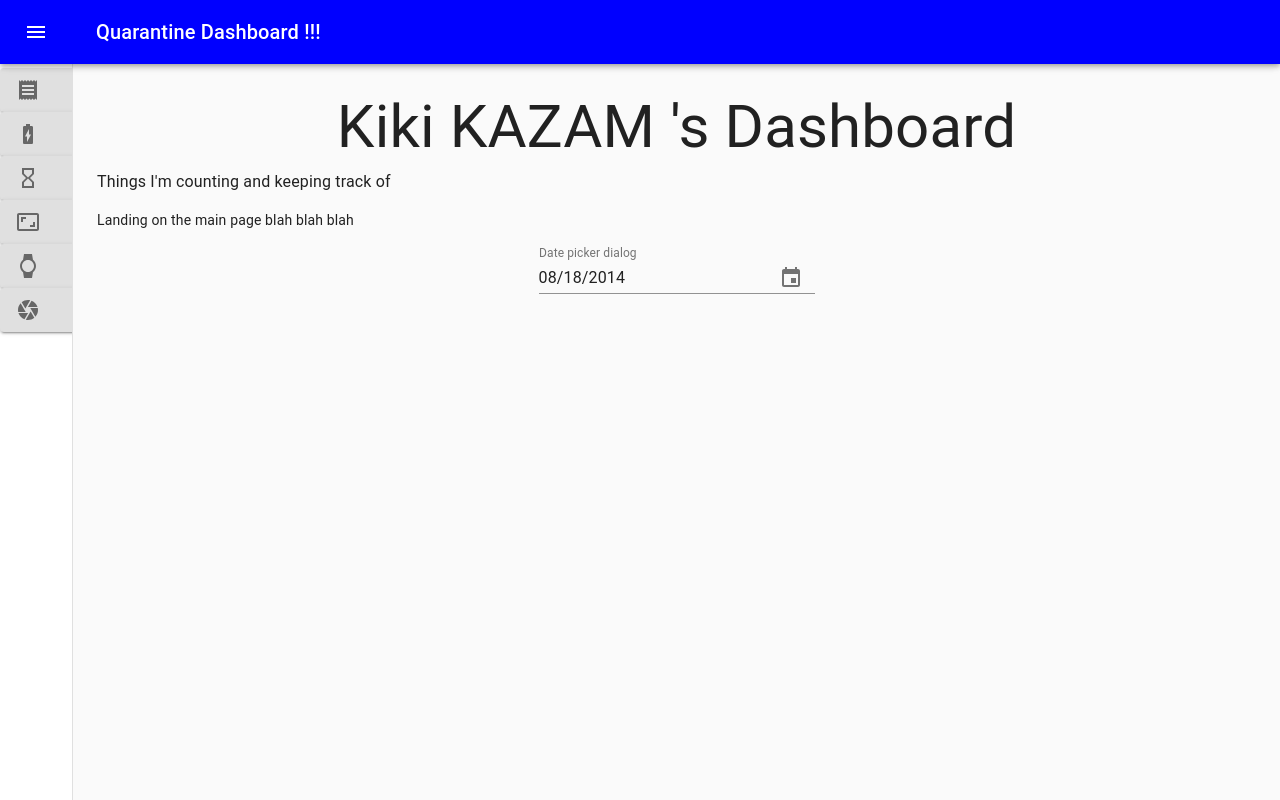
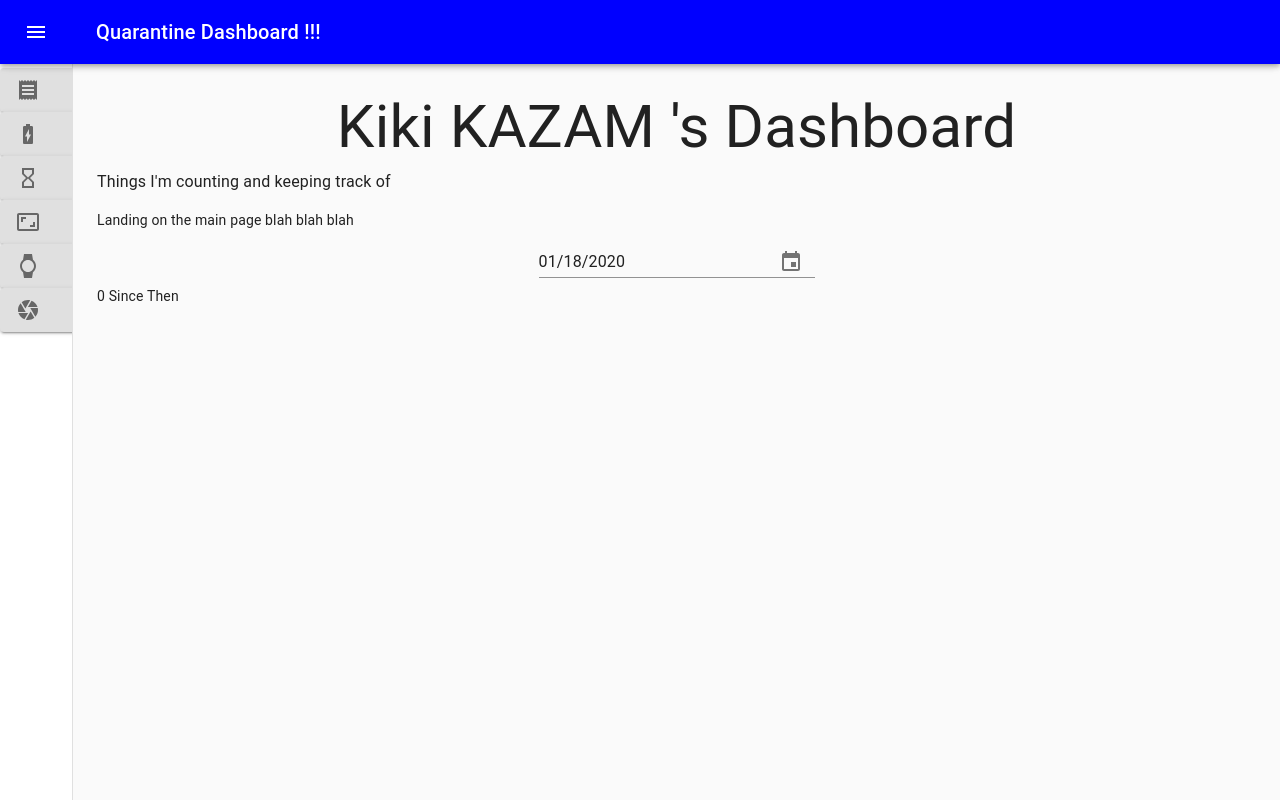
Before and after one commit to unachoza/Quarantine-Dashboard, a React (Create React App) app: page / in a window 1280 px wide. Built offline with nearby package versions, Linux system fonts and the light colour scheme.

Commit message:
days passed since x counter works

```diff
--- a/src/Components/Calendar/Calendar.component.js
+++ b/src/Components/Calendar/Calendar.component.js
@@ -1,24 +1,34 @@
 import 'date-fns';
-import React from 'react';
+import React, { useState } from 'react';
 import Grid from '@material-ui/core/Grid';
 import DateFnsUtils from '@date-io/date-fns';
+import differenceInCalendarDays from 'date-fns/differenceInCalendarDays';
 import { MuiPickersUtilsProvider, KeyboardTimePicker, KeyboardDatePicker } from '@material-ui/pickers';
 
 export default function DatePicker() {
   // The first commit of Material-UI
-  const [selectedDate, setSelectedDate] = React.useState(new Date('2014-08-18T21:11:54'));
+  const [selectedDate, setSelectedDate] = useState(new Date('2020-01-18T21:11:54'));
+  const [daysPassed, setDaysPassed] = useState(0);
 
   const handleDateChange = (date) => {
     setSelectedDate(date);
+    makeCounterFromDate(date);
+    console.log(daysPassed);
+  };
+  const makeCounterFromDate = (startDate) => {
+    let today = new Date();
+    let daysSince = differenceInCalendarDays(today, startDate);
+    setDaysPassed(daysSince);
   };
 
   return (
+    <>
       <MuiPickersUtilsProvider utils={DateFnsUtils}>
         <Grid container justify="space-around">
           <KeyboardDatePicker
             margin="normal"
             id="date-picker-dialog"
-          label="Date picker dialog"
+            // label="Date picker dialog"
             format="MM/dd/yyyy"
             value={selectedDate}
             onChange={handleDateChange}
@@ -28,5 +38,7 @@ export default function DatePicker() {
           />
         </Grid>
       </MuiPickersUtilsProvider>
+      <div>{daysPassed} Since Then</div>
+    </>
   );
 }
```
Lines whose indentation alone changed are shown as unchanged.
